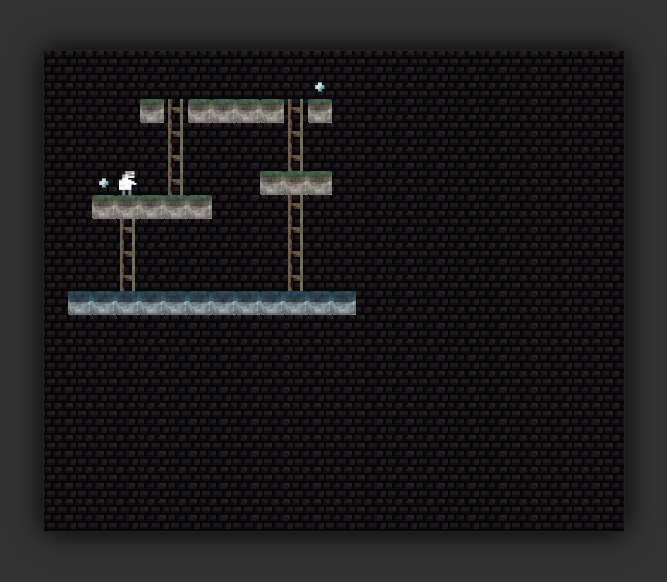
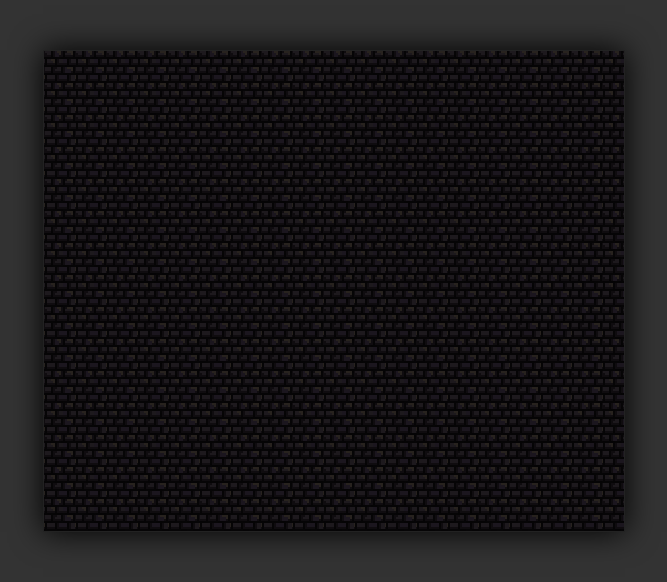
Before and after one commit to ffbit/jump-start-coffeescript, a website: page gamejam/index.html in a window 1280 px wide. Shown: the whole page, without its empty margins (307-974 px from the left). Drawn offline with Linux system fonts and the light colour scheme.

Commit message:
Started refactoring of the game module.

```diff
--- a/gamejam/index.html
+++ b/gamejam/index.html
@@ -9,5 +9,8 @@
       <canvas id="game" width="580" height="480"></canvas>
     </div>
     <script src="script/main.js" type="text/javascript"></script>
+    <script type="text/javascript">
+      game.init();
+    </script>
   </body>
 </html>
--- a/gamejam/script/main.js
+++ b/gamejam/script/main.js
@@ -108,73 +108,12 @@ player = {
 };
 
 game = {
-  init: function() {
-    if (!gfx.init()) {
-      alert("Could not set up game canvas!");
-      return;
-    }
-    gfx.clear();
-    return gfx.load(function() {
-      var c, level, level1, makeLevel, rand;
-      c = gfx.ctx;
-      rand = function(max) {
-        return Math.floor(Math.random() * max);
-      };
-      makeLevel = function(ascii) {
-        var asciiMap, col, row, tiles, _i, _len, _results;
-        tiles = {
-          "@": [4, 1],
-          "O": [4, 0],
-          "*": [5, 1],
-          "#": [5, 0]
-        };
-        asciiMap = (function() {
-          var _i, _len, _ref, _results;
-          _ref = ascii.split("\n");
-          _results = [];
-          for (_i = 0, _len = _ref.length; _i < _len; _i++) {
-            row = _ref[_i];
-            _results.push(row.split(""));
-          }
-          return _results;
-        })();
-        _results = [];
-        for (_i = 0, _len = asciiMap.length; _i < _len; _i++) {
-          row = asciiMap[_i];
-          _results.push((function() {
-            var _j, _len1, _results1;
-            _results1 = [];
-            for (_j = 0, _len1 = row.length; _j < _len1; _j++) {
-              col = row[_j];
-              _results1.push(tiles[col]);
-            }
-            return _results1;
-          })());
-        }
-        return _results;
-      };
-      level1 = ".............\n...........*.\n....@#@@@@#@.\n.....#....#..\n.....#....#..\n..*..#...@@@.\n..@@@@@...#..\n...#......#..\n...#......#..\n...#......#..\n.OOOOOOOOOOOO";
-      level = makeLevel(level1);
-      return setInterval(function() {
-        var row, tile, x, xPos, y, yPos, _i, _j, _len, _len1;
-        player.update();
-        gfx.clear();
-        for (y = _i = 0, _len = level.length; _i < _len; y = ++_i) {
-          row = level[y];
-          for (x = _j = 0, _len1 = row.length; _j < _len1; x = ++_j) {
-            tile = row[x];
-            if (!tile) {
-              continue;
-            }
-            xPos = x * gfx.tileW;
-            yPos = y * gfx.tileH;
-            gfx.drawSprite(tile[0], tile[1], xPos, yPos);
-          }
-        }
-        return player.render(gfx);
-      }, 33);
-    });
-  }
+  running: false,
+  init: function() {},
+  stop: function() {},
+  start: function() {},
+  reset: function() {},
+  tick: function() {},
+  update: function() {},
+  render: function() {}
 };
-
-game.init();
```
Also changed, not shown: gamejam/src/game.coffee (+7 -63 lines).
